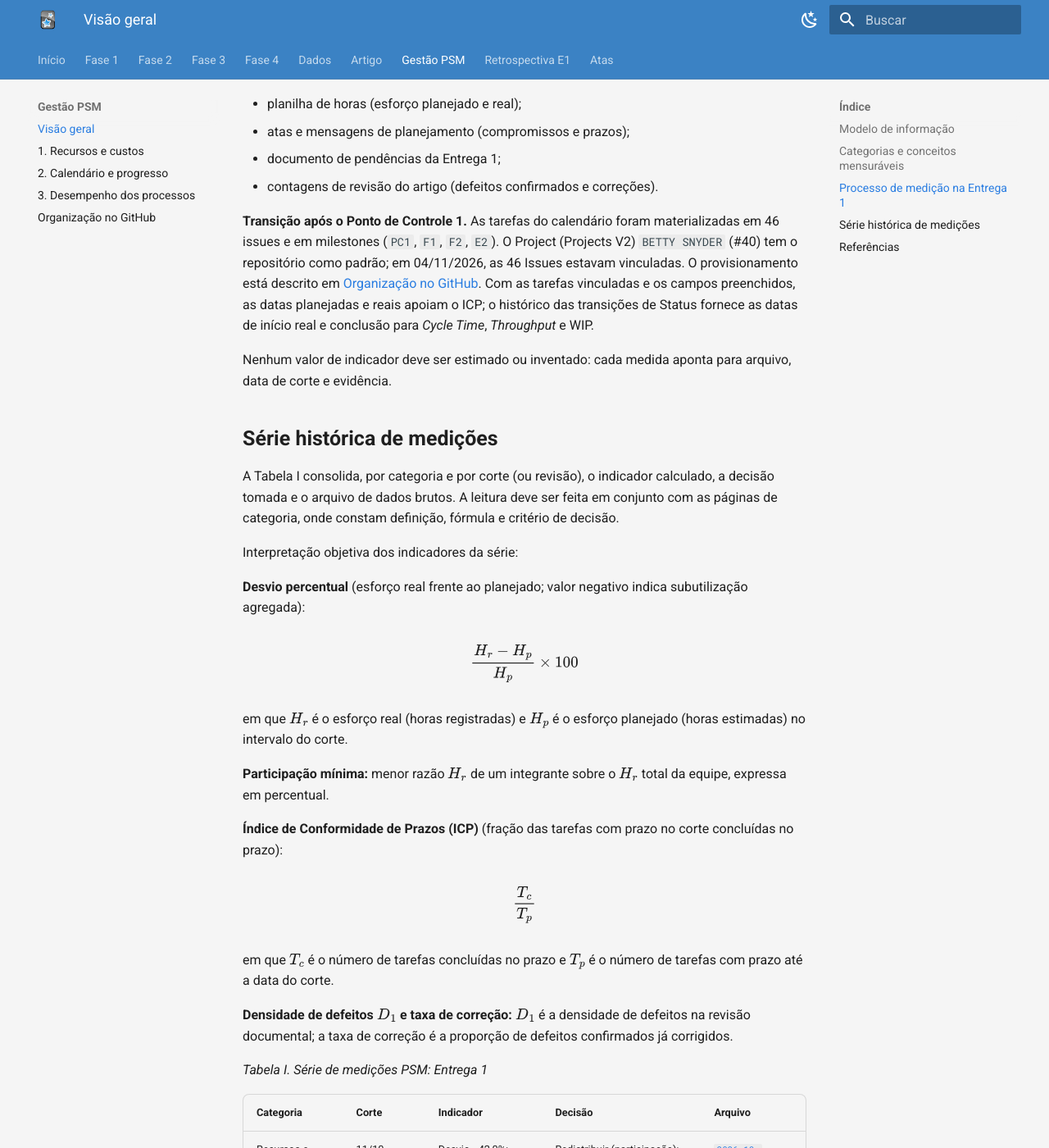
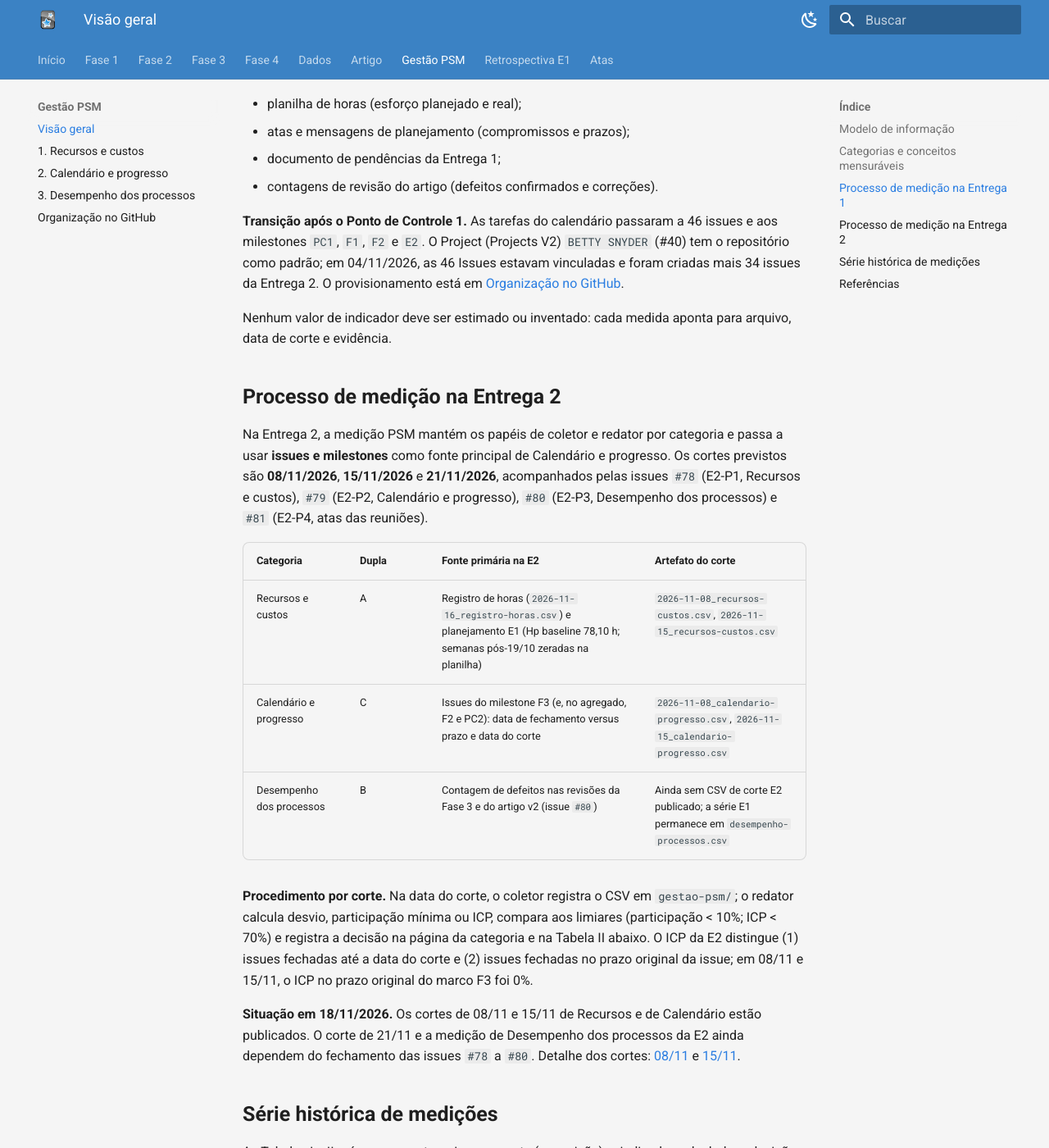
Before and after one commit to FCTE-Qualidade-de-Software-1/2026-2_T01_BETTY_SNYDER, an MkDocs documentation site: the page built from docs/gestao-psm.md, in a window 1280 px wide and 1400 px high, scrolled down 4049 px. Shown: the whole window at 82% size. Built offline with MkDocs 1.6.1 and Material for MkDocs 9.7.7, drawn with Linux system fonts in a browser that asks for light colours; some of the changed text lies outside the part shown.

Commit message:
docs(psm): documenta o processo de medição da Entrega 2
Inclui fontes, papéis, cortes 08/11 e 15/11 e separa a série histórica nas Tabelas I e II.

```diff
--- a/docs/gestao-psm.md
+++ b/docs/gestao-psm.md
@@ -7,7 +7,7 @@ O PSM caracteriza-se como abordagem dirigida por informações (*information-dri
 Após o Ponto de Controle 1, o rastreamento PSM deixou de constar do artigo científico por orientação da disciplina. Os registros permanentes ficam nesta documentação MkDocs e nos arquivos da pasta [`gestao-psm/`](https://github.com/FCTE-Qualidade-de-Software-1/2026-2_T01_BETTY_SNYDER/tree/main/gestao-psm) do repositório.
 
 !!! note "Delimitação: PSM do projeto versus GQM do produto"
- As métricas GQM da Fase 2 (capacidade de interação, eficiência de desempenho e flexibilidade) avaliam o **Anki**. O template de issue `02 - Registro de Medição` registra observações dessas métricas de produto. O PSM, nesta seção, registra o **andamento e a gestão do projeto**. Misturar as duas fontes invalida a interpretação dos indicadores.
+ As métricas GQM da Fase 2 (Capacidade de interação, Eficiência de desempenho e Flexibilidade) avaliam o **Anki**. O template de issue `02 - Registro de Medição` registra observações dessas métricas de produto. O PSM, nesta seção, registra o **andamento e a gestão do projeto**. Misturar as duas fontes invalida a interpretação dos indicadores.
 
 ## Modelo de informação
 
@@ -88,29 +88,43 @@ A configuração de Project, milestones, labels e issues como infraestrutura de
 
 ## Processo de medição na Entrega 1
 
-O processo de medição na Entrega 1 foi organizado por categoria, com responsabilidades e artefatos fixos:
+Na Entrega 1, cada categoria PSM tinha um coletor e um redator, com CSV por corte em `gestao-psm/`:
 
 | Papel | Atribuição |
 |---|---|
 | Coletor | Obtém os dados brutos e persiste o corte em CSV na pasta `gestao-psm/` do repositório |
 | Redator / analista | Calcula o indicador, interpreta o resultado à luz dos critérios e registra a decisão gerencial |
 
-Cortes documentados: **11/10/2026**, **18/10/2026** e **25/10/2026**. Não houve reunião formal de medição em 18/10 nem em 21/10; nesses intervalos, a consolidação apoiou-se em planilha, atas e documento de pendências.
+Cortes documentados: **11/10/2026**, **18/10/2026**, **25/10/2026** e o recorte de **26/10/2026** na planilha. Não houve reunião formal de medição em 18/10 nem em 21/10; nesses intervalos, o cálculo usou planilha de horas, atas e o documento de pendências da Entrega 1.
 
-**Fontes na Entrega 1.** A equipe decidiu não utilizar issues do GitHub como fonte primária, por prazo insuficiente para implantar o fluxo completo. As fontes adotadas foram:
+**Fontes na Entrega 1.** A equipe não usou issues do GitHub como fonte primária, por prazo insuficiente para implantar o fluxo completo. As fontes adotadas foram:
 
 - planilha de horas (esforço planejado e real);
 - atas e mensagens de planejamento (compromissos e prazos);
 - documento de pendências da Entrega 1;
 - contagens de revisão do artigo (defeitos confirmados e correções).
 
-**Transição após o Ponto de Controle 1.** As tarefas do calendário foram materializadas em 46 issues e em milestones (`PC1`, `F1`, `F2`, `E2`). O Project (Projects V2) `BETTY SNYDER` (#40) tem o repositório como padrão; em 04/11/2026, as 46 Issues estavam vinculadas. O provisionamento está descrito em [Organização no GitHub](gestao-psm/github-organizacao.md). Com as tarefas vinculadas e os campos preenchidos, as datas planejadas e reais apoiam o ICP; o histórico das transições de Status fornece as datas de início real e conclusão para *Cycle Time*, *Throughput* e WIP.
+**Transição após o Ponto de Controle 1.** As tarefas do calendário passaram a 46 issues e aos milestones `PC1`, `F1`, `F2` e `E2`. O Project (Projects V2) `BETTY SNYDER` (#40) tem o repositório como padrão; em 04/11/2026, as 46 Issues estavam vinculadas e foram criadas mais 34 issues da Entrega 2. O provisionamento está em [Organização no GitHub](gestao-psm/github-organizacao.md).
 
 Nenhum valor de indicador deve ser estimado ou inventado: cada medida aponta para arquivo, data de corte e evidência.
 
+## Processo de medição na Entrega 2
+
+Na Entrega 2, a medição PSM mantém os papéis de coletor e redator por categoria e passa a usar **issues e milestones** como fonte principal de Calendário e progresso. Os cortes previstos são **08/11/2026**, **15/11/2026** e **21/11/2026**, acompanhados pelas issues `#78` (E2-P1, Recursos e custos), `#79` (E2-P2, Calendário e progresso), `#80` (E2-P3, Desempenho dos processos) e `#81` (E2-P4, atas das reuniões).
+
+| Categoria | Dupla | Fonte primária na E2 | Artefato do corte |
+|---|---|---|---|
+| Recursos e custos | A | Registro de horas (`2026-11-16_registro-horas.csv`) e planejamento E1 (Hp baseline 78,10 h; semanas pós-19/10 zeradas na planilha) | `2026-11-08_recursos-custos.csv`, `2026-11-15_recursos-custos.csv` |
+| Calendário e progresso | C | Issues do milestone F3 (e, no agregado, F2 e PC2): data de fechamento versus prazo e data do corte | `2026-11-08_calendario-progresso.csv`, `2026-11-15_calendario-progresso.csv` |
+| Desempenho dos processos | B | Contagem de defeitos nas revisões da Fase 3 e do artigo v2 (issue `#80`) | Ainda sem CSV de corte E2 publicado; a série E1 permanece em `desempenho-processos.csv` |
+
+**Procedimento por corte.** Na data do corte, o coletor registra o CSV em `gestao-psm/`; o redator calcula desvio, participação mínima ou ICP, compara aos limiares (participação &lt; 10%; ICP &lt; 70%) e registra a decisão na página da categoria e na Tabela II abaixo. O ICP da E2 distingue (1) issues fechadas até a data do corte e (2) issues fechadas no prazo original da issue; em 08/11 e 15/11, o ICP no prazo original do marco F3 foi 0%.
+
+**Situação em 18/11/2026.** Os cortes de 08/11 e 15/11 de Recursos e de Calendário estão publicados. O corte de 21/11 e a medição de Desempenho dos processos da E2 ainda dependem do fechamento das issues `#78` a `#80`. Detalhe dos cortes: [08/11](gestao-psm/calendario-e-progresso.md#corte-0811) e [15/11](gestao-psm/calendario-e-progresso.md#corte-1511).
+
 ## Série histórica de medições
 
-A Tabela I consolida, por categoria e por corte (ou revisão), o indicador calculado, a decisão tomada e o arquivo de dados brutos. A leitura deve ser feita em conjunto com as páginas de categoria, onde constam definição, fórmula e critério de decisão.
+As Tabelas I e II reúnem, por categoria e por corte (ou revisão), o indicador calculado, a decisão tomada e o arquivo de dados brutos. A leitura deve ser feita em conjunto com as páginas de categoria, onde constam definição, fórmula e critério de decisão.
 
 Interpretação objetiva dos indicadores da série:
 
@@ -143,19 +157,25 @@ em que \(T_c\) é o número de tarefas concluídas no prazo e \(T_p\) é o núme
 | Recursos e custos | 25/10 | Desvio −46,0%; participação mínima 10,3% | Sem sobrecarga da equipe (+30%); acompanhar subutilização | [`2026-10-25_recursos-custos.csv`](https://github.com/FCTE-Qualidade-de-Software-1/2026-2_T01_BETTY_SNYDER/blob/main/gestao-psm/2026-10-25_recursos-custos.csv) |
 | Recursos e custos | 26/10 | Desvio −30,6%; participação mínima 10,04% | Acompanhar; esforço real acumulado abaixo do planejado | [`2026-10-26_recursos-custos.xlsx`](https://github.com/FCTE-Qualidade-de-Software-1/2026-2_T01_BETTY_SNYDER/blob/main/gestao-psm/2026-10-26_recursos-custos.xlsx) |
 | Desempenho dos processos | Rev. 1 | \(D_1 = 1{,}44\); correção 61,5% | Revisão 2 com dados reais | Contagem da Revisão 1 |
-| Desempenho dos processos | Rev. 2 | Correção 100% (10 defeitos confirmados e corrigidos) | Consolidar correções no artigo e na GitPage | [`desempenho-processos.csv`](https://github.com/FCTE-Qualidade-de-Software-1/2026-2_T01_BETTY_SNYDER/blob/main/gestao-psm/desempenho-processos.csv) |
+| Desempenho dos processos | Rev. 2 | Correção 100% (10 defeitos confirmados e corrigidos) | Publicar correções no artigo e na GitPage | [`desempenho-processos.csv`](https://github.com/FCTE-Qualidade-de-Software-1/2026-2_T01_BETTY_SNYDER/blob/main/gestao-psm/desempenho-processos.csv) |
 | Calendário e progresso | 11/10 | ICP 56,3% (9/16) | Redistribuir | [`calendario-progresso.csv`](https://github.com/FCTE-Qualidade-de-Software-1/2026-2_T01_BETTY_SNYDER/blob/main/gestao-psm/calendario-progresso.csv) |
 | Calendário e progresso | 18/10 | ICP 21,4% (3/14) | Redistribuir | idem |
 | Calendário e progresso | 19/10 (PC1) | ICP 100% (1/1) | Apresentação realizada; amostra de um item | idem |
 | Calendário e progresso | 25/10 | ICP 40,0% (6/15) | Redistribuir 9 restantes | idem |
-| Recursos e custos | 08/11 | Desvio −9,2%; participação mínima 8,9% (Dante) | Acompanhar Dante (&lt;10%); Hp = baseline E1 | [`2026-11-08_recursos-custos.csv`](https://github.com/FCTE-Qualidade-de-Software-1/2026-2_T01_BETTY_SNYDER/blob/main/gestao-psm/2026-11-08_recursos-custos.csv) |
-| Recursos e custos | 15/11 | Desvio −7,9%; participação mínima 8,8% (Dante) | Manter acompanhamento; planejamento pós-E1 zerado | [`2026-11-15_recursos-custos.csv`](https://github.com/FCTE-Qualidade-de-Software-1/2026-2_T01_BETTY_SNYDER/blob/main/gestao-psm/2026-11-15_recursos-custos.csv) |
-| Calendário e progresso | 08/11 | ICP 0% (0/14); *throughput* 0; WIP 1 | Replanejamento da Reunião 04 (07/11); proposta de redistribuição da Dupla C | [`2026-11-08_calendario-progresso.csv`](https://github.com/FCTE-Qualidade-de-Software-1/2026-2_T01_BETTY_SNYDER/blob/main/gestao-psm/2026-11-08_calendario-progresso.csv) |
-| Calendário e progresso | 15/11 | ICP 42,9% (6/14 F3 até 15/11); 0 no prazo original | Sem replanejamento dos prazos originais; priorizar `#61` e `#69` | [`2026-11-15_calendario-progresso.csv`](https://github.com/FCTE-Qualidade-de-Software-1/2026-2_T01_BETTY_SNYDER/blob/main/gestao-psm/2026-11-15_calendario-progresso.csv) |
+
+*Tabela II. Série de medições PSM: Entrega 2*
+
+| Categoria | Corte | Indicador | Decisão | Arquivo |
+|---|---|---|---|---|
+| Recursos e custos | 08/11 | Desvio −9,2%; participação mínima 8,9% (Dante) | Acompanhar Dante (&lt;10%); Hp = baseline E1 (78,10 h) | [`2026-11-08_recursos-custos.csv`](https://github.com/FCTE-Qualidade-de-Software-1/2026-2_T01_BETTY_SNYDER/blob/main/gestao-psm/2026-11-08_recursos-custos.csv) |
+| Recursos e custos | 15/11 | Desvio −7,9%; participação mínima 8,8% (Dante) | Manter acompanhamento; atualizar planejamento pós-E1 (zerado na planilha) | [`2026-11-15_recursos-custos.csv`](https://github.com/FCTE-Qualidade-de-Software-1/2026-2_T01_BETTY_SNYDER/blob/main/gestao-psm/2026-11-15_recursos-custos.csv) |
+| Calendário e progresso | 08/11 | ICP 0% (0/14 F3); *throughput* 0; WIP 1 | Replanejamento da Reunião 04 (07/11); proposta de redistribuição da Dupla C | [`2026-11-08_calendario-progresso.csv`](https://github.com/FCTE-Qualidade-de-Software-1/2026-2_T01_BETTY_SNYDER/blob/main/gestao-psm/2026-11-08_calendario-progresso.csv) |
+| Calendário e progresso | 15/11 | ICP 42,9% (6/14 F3 fechadas até 15/11); 0% no prazo original | Sem alteração dos prazos originais; priorizar `#61` e `#69` | [`2026-11-15_calendario-progresso.csv`](https://github.com/FCTE-Qualidade-de-Software-1/2026-2_T01_BETTY_SNYDER/blob/main/gestao-psm/2026-11-15_calendario-progresso.csv) |
+| Desempenho dos processos | E2 | Sem CSV de corte publicado | Aguardar contagem na issue `#80` (E2-P3) | - |
 
 Gráficos por categoria: [esforço acumulado](gestao-psm/recursos-e-custos.md#grafico-esforco-acumulado), [desvio e participação](gestao-psm/recursos-e-custos.md#grafico-desvio-participacao), [ICP](gestao-psm/calendario-e-progresso.md#grafico-icp), [taxa de correção](gestao-psm/desempenho-dos-processos.md#grafico-taxa-correcao) e [densidade de defeitos](gestao-psm/desempenho-dos-processos.md#grafico-densidade).
 
-Os dados brutos permanecem na pasta [`gestao-psm/`](https://github.com/FCTE-Qualidade-de-Software-1/2026-2_T01_BETTY_SNYDER/tree/main/gestao-psm). A [Retrospectiva E1](retrospectiva-e1.md) vincula ações corretivas a limiares explícitos: participação inferior a 10% e ICP inferior a 70%.
+Os dados brutos permanecem na pasta [`gestao-psm/`](https://github.com/FCTE-Qualidade-de-Software-1/2026-2_T01_BETTY_SNYDER/tree/main/gestao-psm). A [Retrospectiva E1](retrospectiva-e1.md) vincula ações corretivas a limiares explícitos: participação inferior a 10% e ICP inferior a 70%. O registro bruto de horas da E2 está em [`2026-11-16_registro-horas.csv`](https://github.com/FCTE-Qualidade-de-Software-1/2026-2_T01_BETTY_SNYDER/blob/main/gestao-psm/2026-11-16_registro-horas.csv).
 
 ## Referências
 
```
